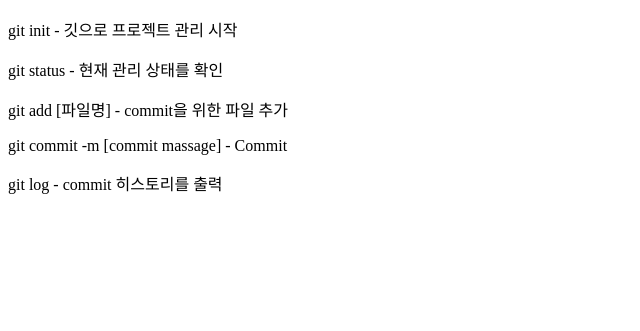
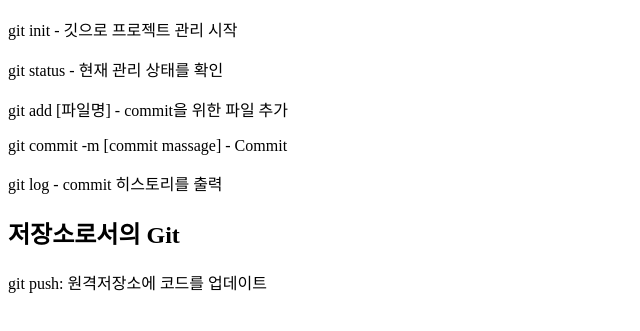
Before and after one commit to LikeRaichu/Git_basic, a plain HTML site: page index.html in a window 1280 px wide. Shown: the part 113-444 px from the top of the page, without its empty margins (0-640 px from the left). Drawn offline with Linux system fonts and the light colour scheme.

Commit message:
원격 저장소로써의 Git

```diff
--- a/index.html
+++ b/index.html
@@ -13,5 +13,8 @@
     <P>git add [파일명] - commit을 위한 파일 추가</P>
     <p>git commit -m [commit massage] - Commit</p>
     <p>git log - commit 히스토리를 출력</p>
+
+    <h2>저장소로서의 Git</h2>
+    <p>git push: 원격저장소에 코드를 업데이트</p>
 </body>
 </html>
```
